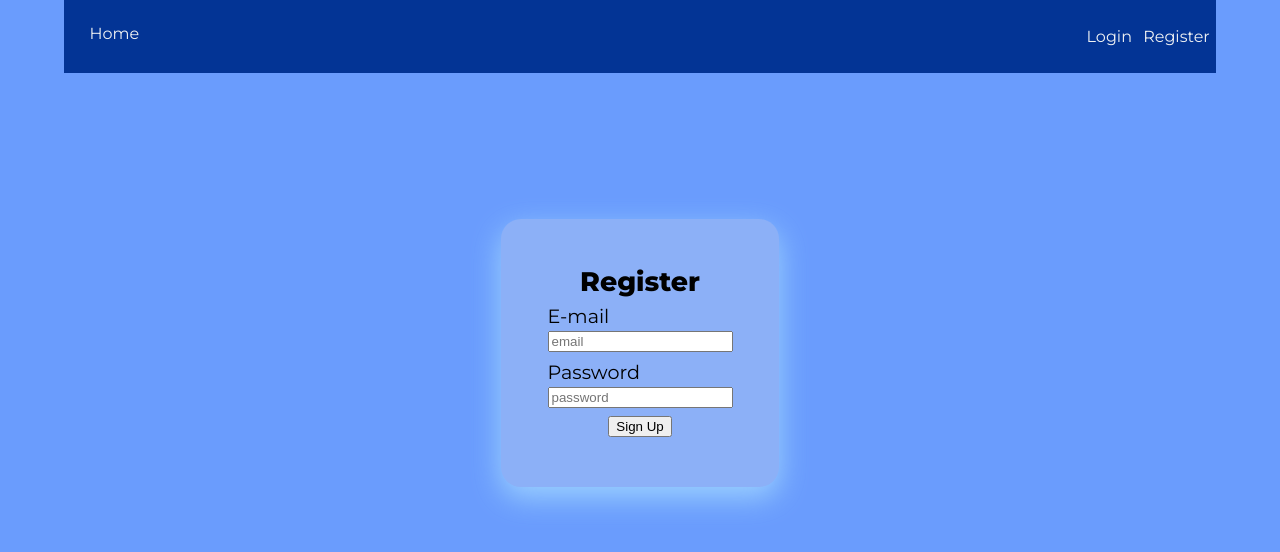
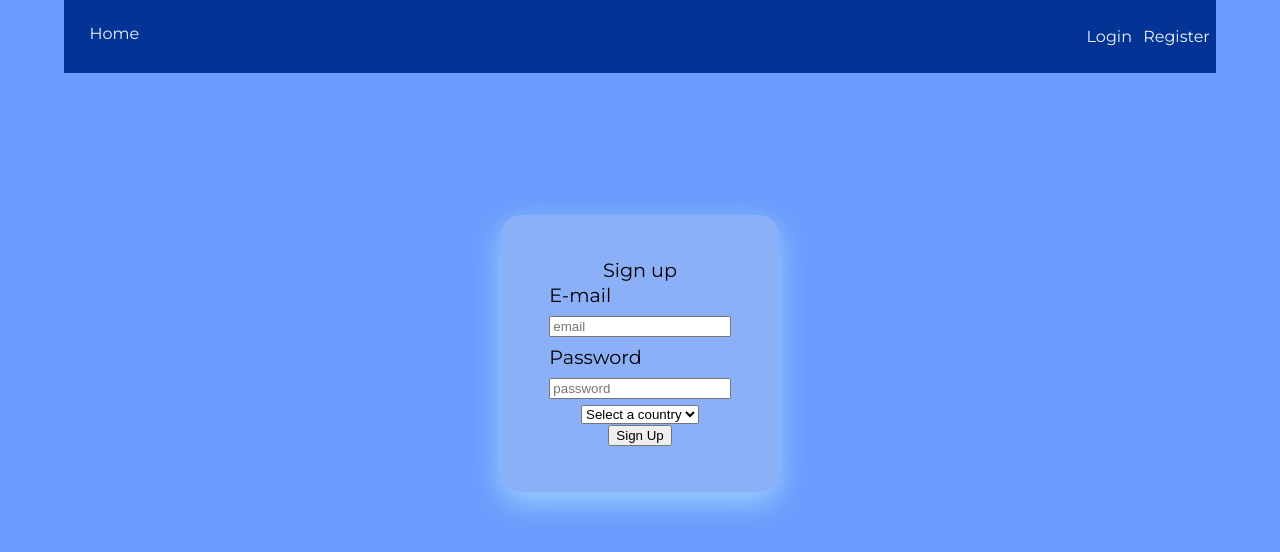
Before and after one commit to raresNagy/Erasmus-Website-Nuxt, a Nuxt app: page /register in a window 1280 px wide. Shown: the top 552 px of the page. Built offline with nearby package versions, Linux system fonts and the light colour scheme.

Commit message:
moved the SignupForm to its own component

```diff
--- a/assets/main.css
+++ b/assets/main.css
@@ -19,73 +19,3 @@ body {
 	font-style: normal;
 	background-color: var(--sky-blue);
 }
-
-nav {
-	display: flex;
-	flex-wrap: nowrap;
-	flex-direction: row;
-	justify-content: space-between;
-	background-color: var(--eu-blue);
-	padding: 0;
-}
-
-ul {
-	display: flex;
-	flex-direction: row;
-	justify-content: space-around;
-	padding: 2%;
-}
-
-ul li {
-	color: var(--text-white);
-	margin: 5%;
-	font-weight: 400;
-	transition: font-weight 0.6s cubic-bezier(0.25, 1, 0.5, 1);
-}
-
-ul li:hover {
-	font-weight: 800;
-}
-
-a {
-	color: var(--text-white);
-}
-
-a,
-u {
-	text-decoration: none;
-}
-
-.register {
-	display: flex;
-	flex: 1;
-	align-items: center;
-	justify-content: center;
-}
-
-main {
-	display: flex;
-	justify-content: center;
-	align-items: center;
-	height: 70vh;
-}
-
-.sign-up-form {
-	display: flex;
-	flex-direction: column;
-	justify-content: space-evenly;
-	align-items: center;
-	padding: 4%;
-	font-size: 1.2em;
-	background-color: var(--cloud-blue);
-	border-radius: 20px;
-	box-shadow: #aee4ffbf 0px 10px 30px;
-}
-.sign-up-form div {
-	margin: 2% 0;
-}
-
-.sign-up-form .title {
-	font-weight: 800;
-	font-size: 140%;
-}
--- a/components/AppHeader.vue
+++ b/components/AppHeader.vue
@@ -9,3 +9,41 @@
     </ul>
   </nav>
 </template>
+
+<style>
+nav {
+  display: flex;
+  flex-wrap: nowrap;
+  flex-direction: row;
+  justify-content: space-between;
+  background-color: var(--eu-blue);
+  padding: 0;
+}
+
+ul {
+  display: flex;
+  flex-direction: row;
+  justify-content: space-around;
+  padding: 2%;
+}
+
+ul li {
+  color: var(--text-white);
+  margin: 5%;
+  font-weight: 400;
+  transition: font-weight 0.6s cubic-bezier(0.25, 1, 0.5, 1);
+}
+
+ul li:hover {
+  font-weight: 800;
+}
+
+a {
+  color: var(--text-white);
+}
+
+a,
+u {
+  text-decoration: none;
+}
+</style>
--- /dev/null
+++ b/components/SignupForm.vue
@@ -0,0 +1,119 @@
+<template>
+  <form
+    id="sign-up-form"
+  >
+    <div class="title">
+      Sign up
+    </div>
+    <div class="input-container">
+      <label>E-mail</label>
+      <input
+        v-model="email"
+        type="email"
+        placeholder="email"
+        required
+      >
+    </div>
+    <div class="input-container">
+      <label>Password</label>
+      <input
+        type="password"
+        placeholder="password"
+        required
+      >
+    </div>
+    <select
+      id="country"
+      v-model="country"
+      name="Country"
+      placeholder="Select a country"
+      form="sign-up-form"
+      required
+    >
+      <option
+        value=""
+        selected
+      >
+        Select a country
+      </option>
+      <option value="France">
+        France
+      </option>
+      <option value="Poland">
+        Poland
+      </option>
+      <option value="Portugal">
+        Portugal
+      </option>
+      <option value="Romania">
+        Romania
+      </option>
+    </select>
+    <div class="submit">
+      <button id="sign-up">
+        Sign Up
+      </button>
+    </div>
+  </form>
+</template>
+
+<script lang="ts">
+
+export default {
+  data() {
+    return {
+      email: '',
+      password: '',
+      country: ''
+    }
+  }
+}
+
+</script>
+
+<style>
+.register {
+  display: flex;
+  flex: 1;
+  align-items: center;
+  justify-content: center;
+}
+
+main {
+  display: flex;
+  justify-content: center;
+  align-items: center;
+  height: 70vh;
+}
+
+#sign-up-form {
+  display: flex;
+  flex-direction: column;
+  justify-content: space-evenly;
+  align-items: center;
+  padding: 4%;
+  font-size: 1.2em;
+  background-color: var(--cloud-blue);
+  border-radius: 20px;
+  box-shadow: #aee4ffbf 0px 10px 30px;
+}
+
+.sign-up-form div {
+  margin: 2% 0;
+}
+
+.sign-up-form .title {
+  font-weight: 800;
+  font-size: 140%;
+}
+
+.input-container {
+  display: flex;
+  flex-direction: column;
+}
+
+label,
+input {
+  margin: 3% 1%;
+}
+</style>
--- a/pages/register/index.vue
+++ b/pages/register/index.vue
@@ -2,30 +2,7 @@
   <div>
     <AppHeader />
     <main>
-      <div class="sign-up-form">
-        <div class="title">
-          Register
-        </div>
-        <div class="email">
-          <div>E-mail</div>
-          <input
-            type="email"
-            placeholder="email"
-          >
-        </div>
-        <div class="password">
-          <div>Password</div>
-          <input
-            type="password"
-            placeholder="password"
-          >
-        </div>
-        <div class="submit">
-          <button id="sign-up">
-            Sign Up
-          </button>
-        </div>
-      </div>
+      <SignupForm />
     </main>
   </div>
 </template>
```
Also changed, not shown: 1 other file (tests, documents, lock files or other folders).
